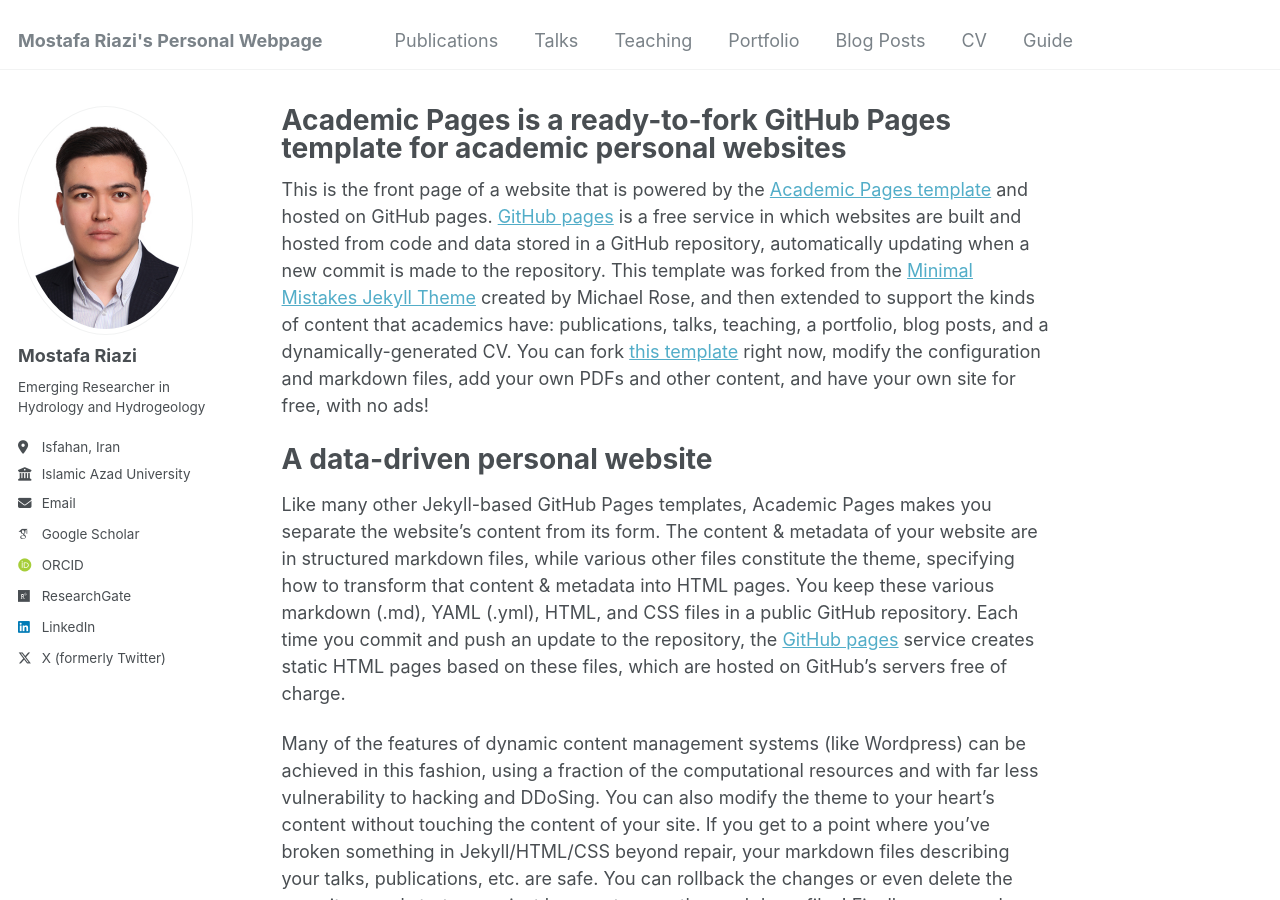
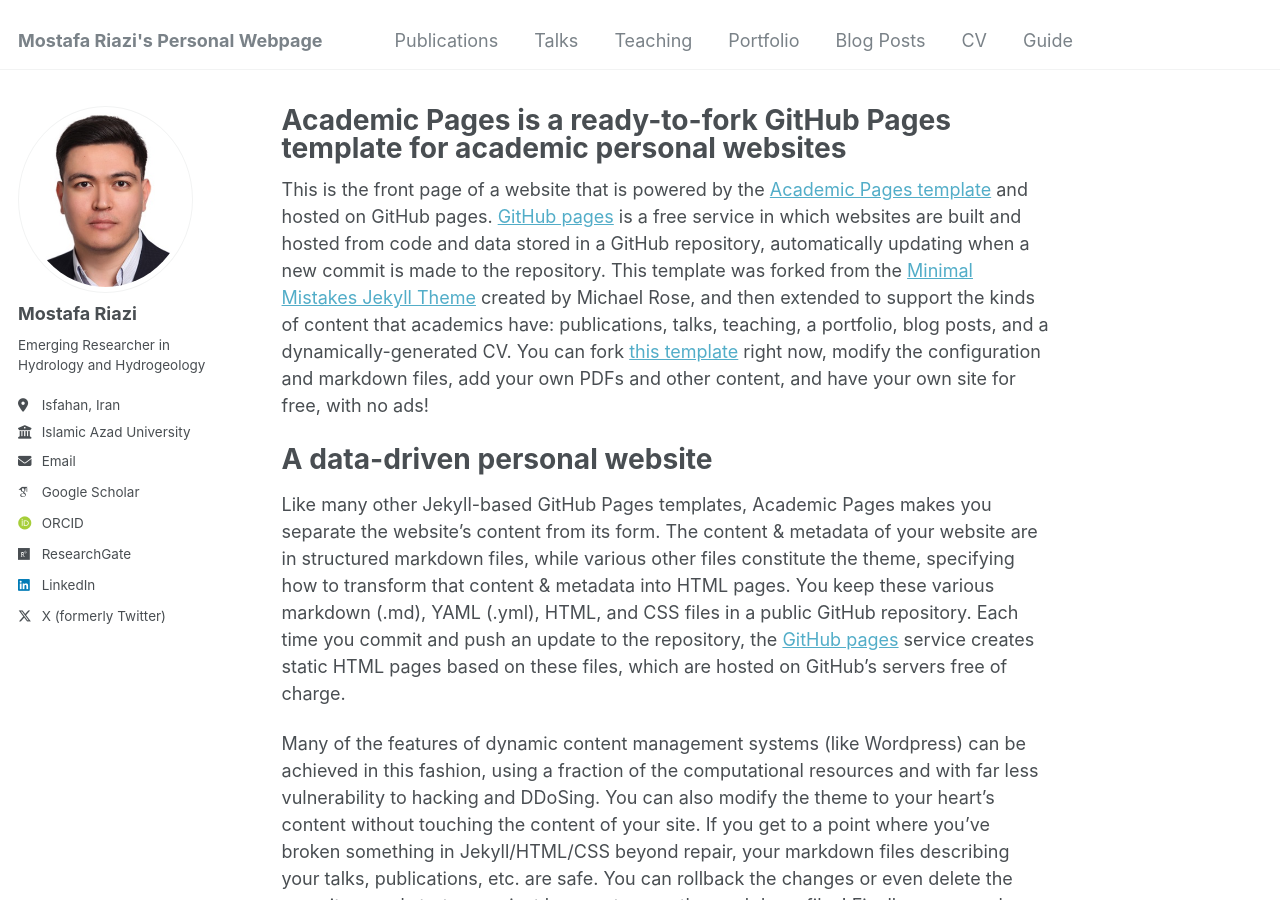
Before and after one commit to MostafaRiazi/MostafaRiazi.github.io, a Jekyll site: the page built from _pages/about.md, in a window 1280 px wide and 900 px high. Built offline with Jekyll 4.4.1, drawn with Linux system fonts in a browser that asks for light colours; some web fonts are replaced.

Commit message:
_config.yml

```diff
--- a/_config.yml
+++ b/_config.yml
@@ -21,7 +21,7 @@
 #               Additional customization can be done by editing /_includes/author-profile.html
 author:
   # Biographic information
-  avatar           : "IMG_8506.jpg"
+  avatar           : "Mostafa.jpg"
   name             : "Mostafa Riazi"
   pronouns         : # example: "she/her"
   bio              : "Emerging Researcher in Hydrology and Hydrogeology"
```
